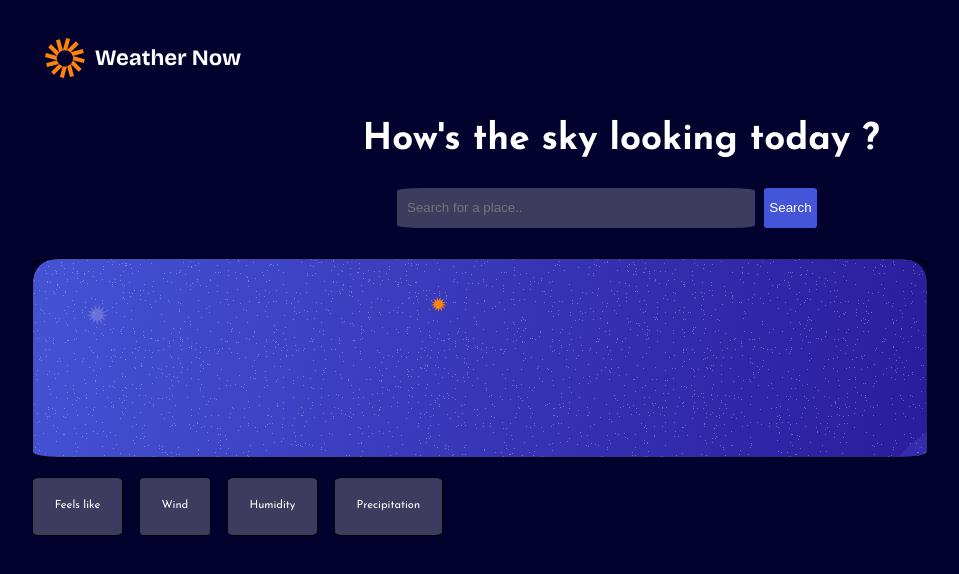
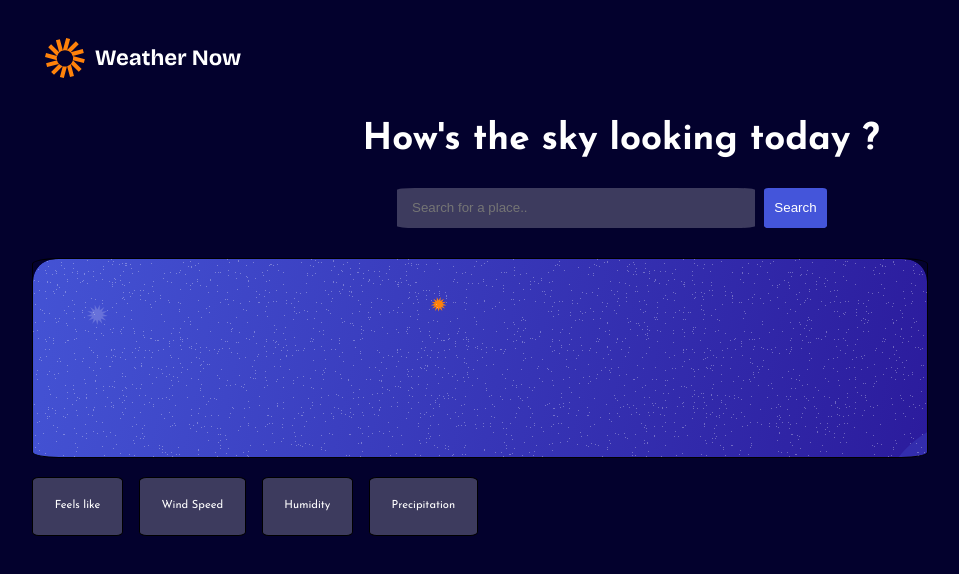
Before and after one commit to mary-uwadione/Weather-Now, a React (Vite) app: page / in a window 1280 px wide. Shown: the top 574 px of the page, without its empty margins (19-978 px from the left). Built offline with nearby package versions, Linux system fonts and the light colour scheme; no server answers.

Commit message:
changes to search input

```diff
--- a/src/App.css
+++ b/src/App.css
@@ -43,8 +43,9 @@ form input {
   height: 100%;
   background-color: hsl(243, 23%, 30%);
   color: white;
-  border-radius: 7%;
+  border-radius: 5%;
   border: none;
+  padding-left: 5px;
 }
 
 form input::placeholder {
@@ -57,7 +58,7 @@ form button {
   border-radius: 7%;
   margin-left: 2%;
   cursor: pointer;
-  padding: 5px;
+  padding: 10px;
   color: white;
   background-color: hsl(233, 67%, 56%);
   border: none;
--- a/src/components/Dashboard.jsx
+++ b/src/components/Dashboard.jsx
@@ -39,7 +39,7 @@ const Dashboard = ({
           }
         />
         <WeatherCard
-          property={"Wind"}
+          property={"Wind Speed"}
           value={
             currentWeather?.wind_speed_10m != undefined
               ? `${currentWeather?.wind_speed_10m}${
--- a/src/components/SearchInput.jsx
+++ b/src/components/SearchInput.jsx
@@ -4,14 +4,17 @@ import searchIcon from "../../public/assets/images/icon-search.svg";
 const SearchInput = ({ setLat, setLong, countryData, setCountryData }) => {
   const appId = import.meta.env.VITE_PUBLIC_OPEN_API_KEY;
   const [text, setText] = useState("");
-
+  const [isLoading, setIsLoading] = useState(false);
+  console.log(isLoading);
   const searchCountry = async (e) => {
+    setIsLoading(true);
     e.preventDefault();
     try {
       const response = await fetch(
         `https://api.openweathermap.org/geo/1.0/direct?q=${text}&appid=${appId}`,
       );
       if (response.ok) {
+        setIsLoading(false);
         const data = await response.json();
         if (data) {
           if (data.length != 0) {
@@ -28,6 +31,7 @@ const SearchInput = ({ setLat, setLong, countryData, setCountryData }) => {
         }
       }
     } catch (e) {
+      setIsLoading(false);
       alert("There's probably a network issue!");
     }
   };
@@ -41,7 +45,9 @@ const SearchInput = ({ setLat, setLong, countryData, setCountryData }) => {
           value={text}
           onChange={(e) => setText(e.target.value)}
         />
-        <button type="submit">Search</button>
+        <button type="submit" disabled={isLoading}>
+          {isLoading ? "Loading..." : "Search"}
+        </button>
       </form>
     </div>
   );
```
